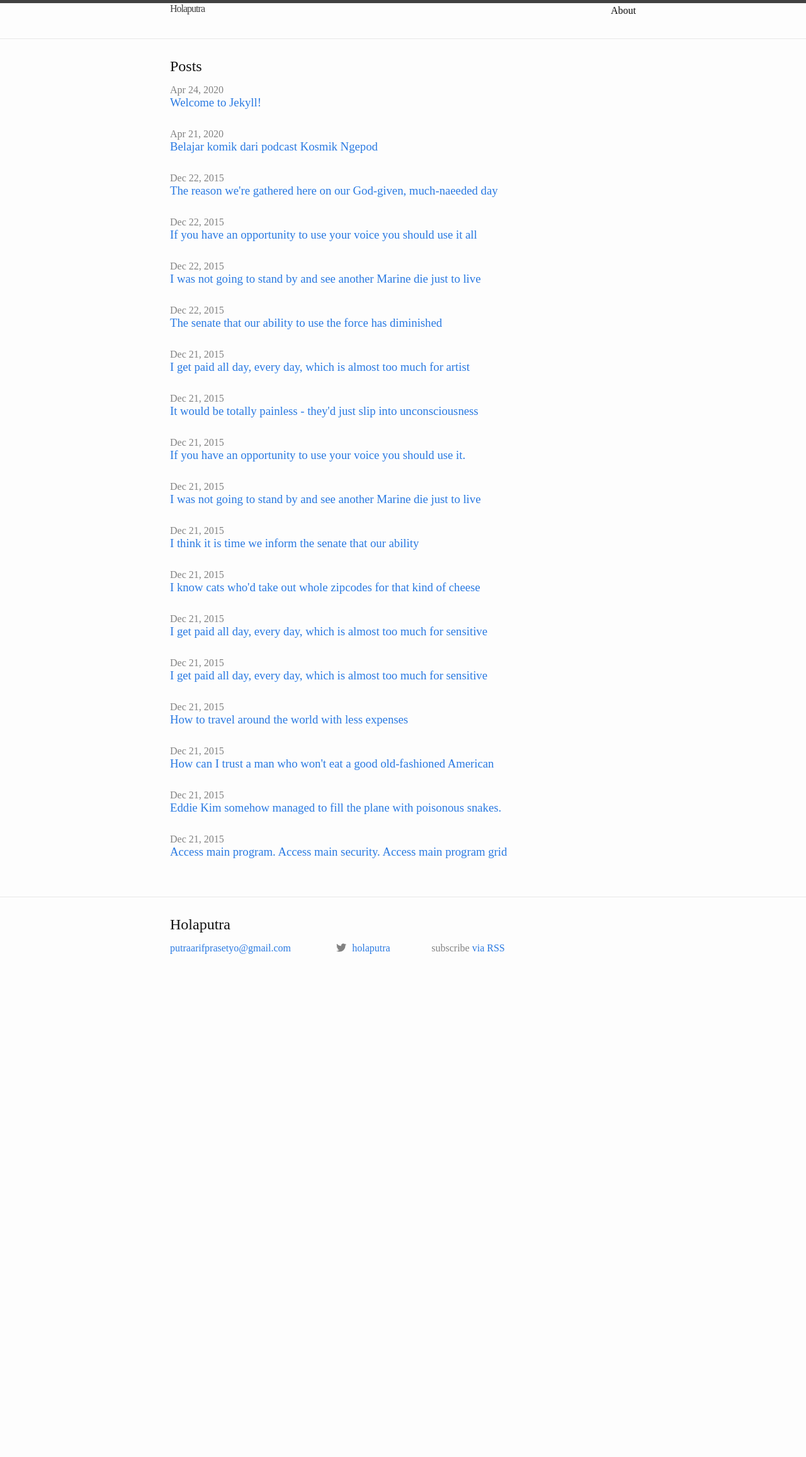
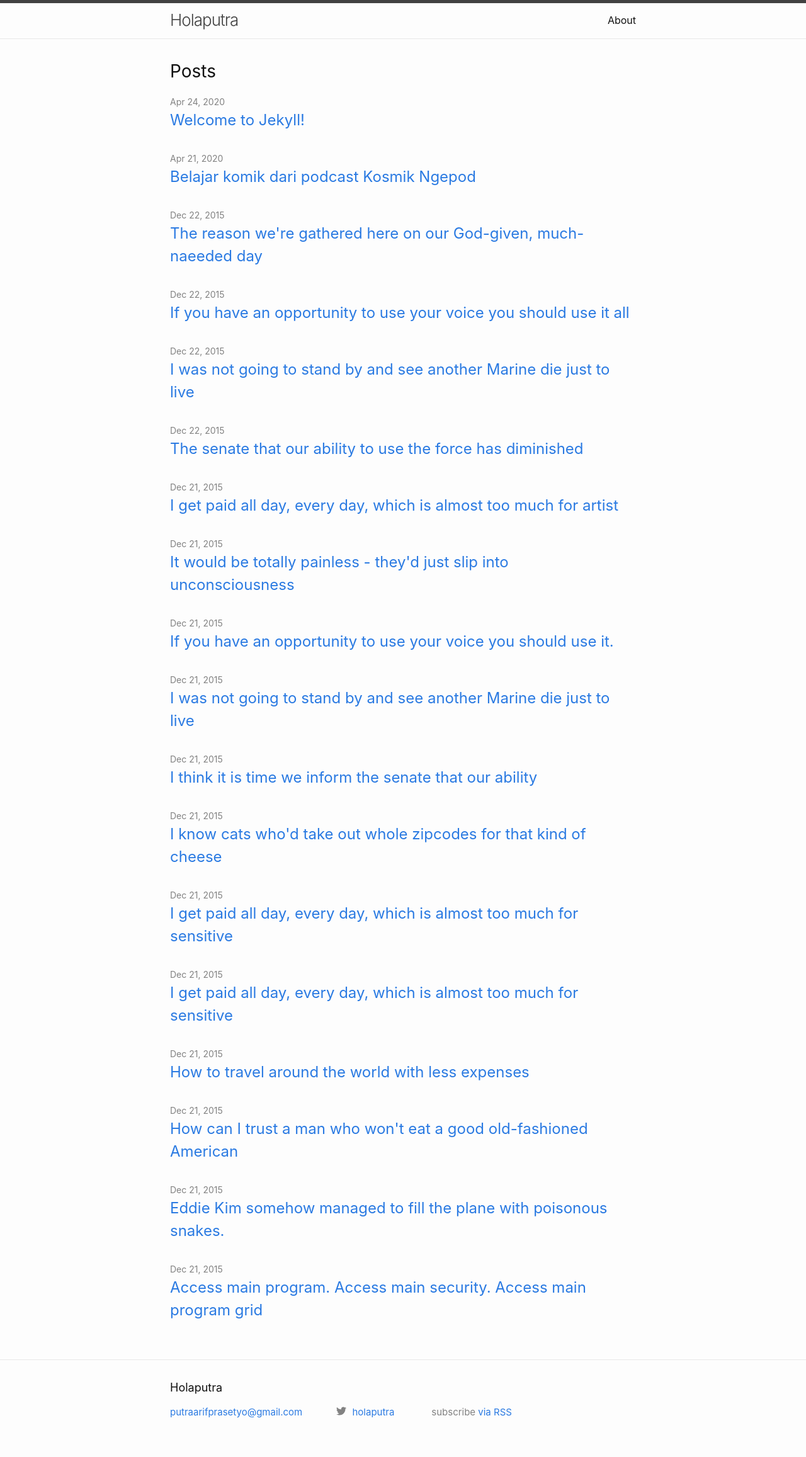
Before and after one commit to holaputra/holaputra.github.io, a Jekyll site: the page built from index.markdown, in a window 1280 px wide. Shown: the whole page at 63% size. Built offline with Jekyll 4.4.1, drawn with Linux system fonts in a browser that asks for light colours; before the commit the page ends 1575 px from its top, so only the background shows below that.

Commit message:
Update minima.scss

```diff
--- a/_sass/minima.scss
+++ b/_sass/minima.scss
@@ -3,7 +3,7 @@
 // Define defaults for each variable.
 
 $base-font-family: -apple-system, BlinkMacSystemFont, "Segoe UI", Roboto, Helvetica, Arial, sans-serif, "Apple Color Emoji", "Segoe UI Emoji", "Segoe UI Symbol" !default;
-$base-font-size:   12x !default;
+$base-font-size:   16px !default;
 $base-font-weight: 400 !default;
 $small-font-size:  $base-font-size * 0.875 !default;
 $base-line-height: 1.5 !default;
```
